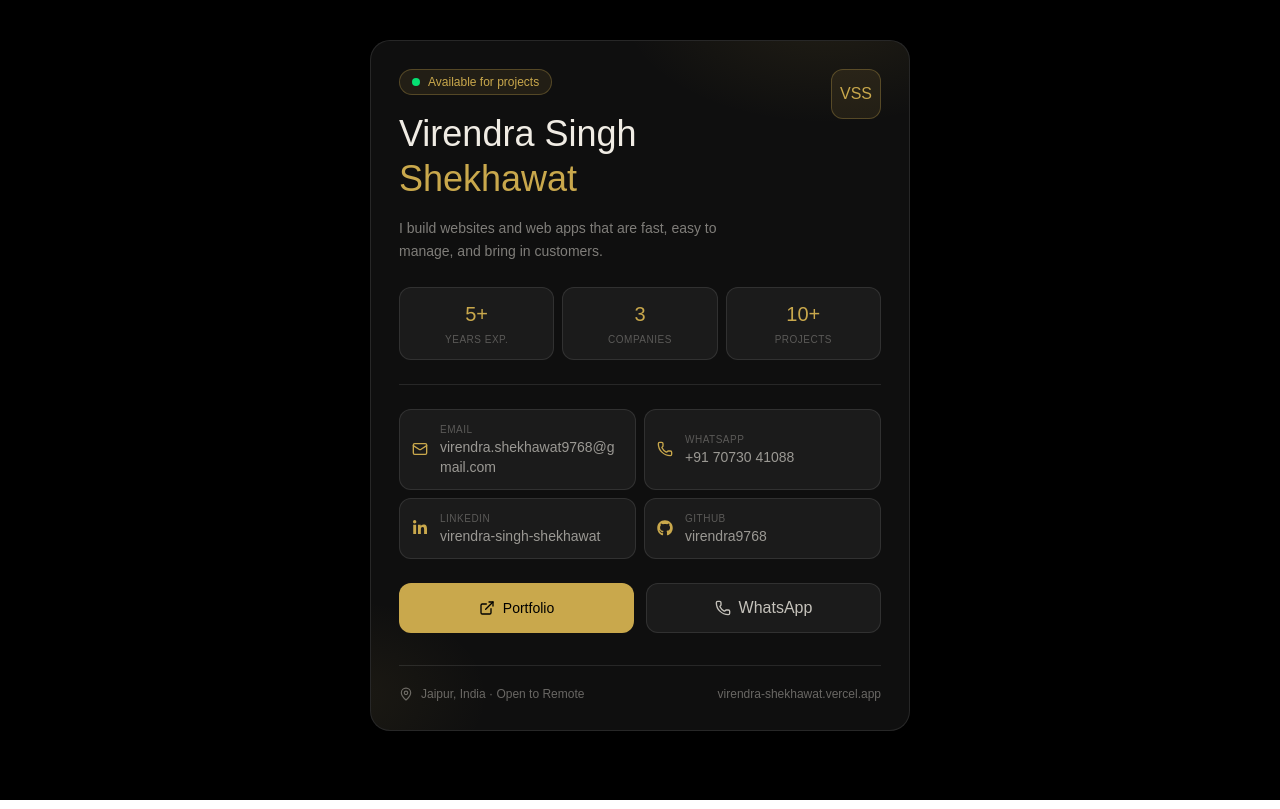
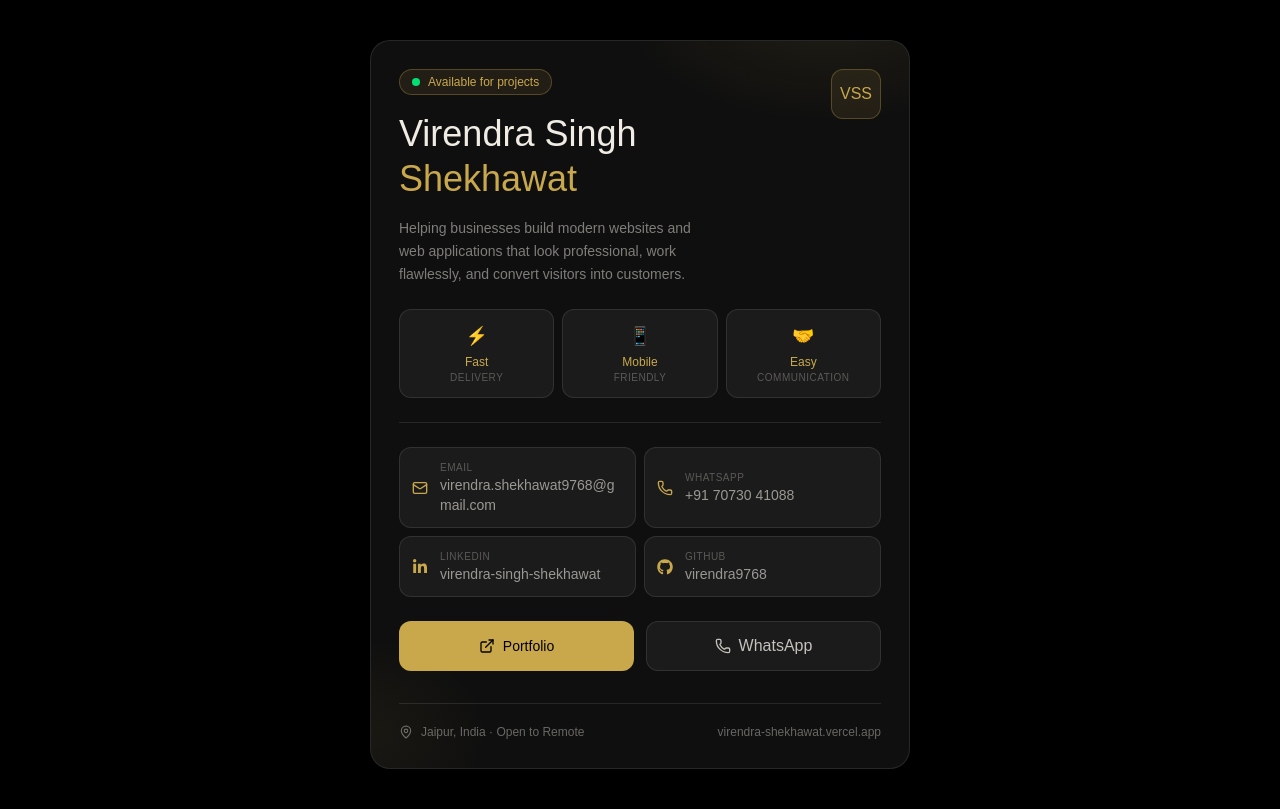
Before and after one commit to virendra9768/virendra-shekhawat, a Next.js app: page /card in a window 1280 px wide. Built offline with nearby package versions, Linux system fonts and the light colour scheme.

Commit message:
feat: update business card description and add benefit cards

```diff
--- a/src/app/card/page.tsx
+++ b/src/app/card/page.tsx
@@ -32,9 +32,9 @@ export default function BusinessCardPage() {
                 </h1>
 
                 <p className="mt-4 max-w-[320px] text-sm leading-relaxed text-[#f0ece4]/50">
-                  I build websites and web apps that are
-                  fast, easy to manage, and bring in
-                  customers.
+                  Helping businesses build modern websites
+                  and web applications that look professional,
+                  work flawlessly, and convert visitors into customers.
                 </p>
               </div>
 
@@ -45,11 +45,23 @@ export default function BusinessCardPage() {
 
             <div className="grid grid-cols-3 gap-2">
 
-              <Stat value="5+" label="Years Exp." />
+              <BenefitCard
+                icon="⚡"
+                title="Fast"
+                subtitle="Delivery"
+              />
 
-              <Stat value="3" label="Companies" />
+              <BenefitCard
+                icon="📱"
+                title="Mobile"
+                subtitle="Friendly"
+              />
 
-              <Stat value="10+" label="Projects" />
+              <BenefitCard
+                icon="🤝"
+                title="Easy"
+                subtitle="Communication"
+              />
 
             </div>
 
@@ -88,7 +100,6 @@ export default function BusinessCardPage() {
             </div>
 
             <div className="mt-6 grid grid-cols-2 gap-3">
-
               <a
                 href="https://www.virendra-shekhawat.vercel.app"
                 target="_blank"
@@ -97,7 +108,6 @@ export default function BusinessCardPage() {
                 <ExternalLink size={16} />
                 Portfolio
               </a>
-
               <a
                 href="https://wa.me/917073041088"
                 target="_blank"
@@ -106,7 +116,6 @@ export default function BusinessCardPage() {
                 <Phone size={16} />
                 WhatsApp
               </a>
-
             </div>
 
             <div className="mt-8 flex items-center justify-between border-t border-white/10 pt-5">
@@ -133,21 +142,27 @@ export default function BusinessCardPage() {
   );
 }
 
-function Stat({
-  value,
-  label,
+function BenefitCard({
+  icon,
+  title,
+  subtitle,
 }: {
-  value: string;
-  label: string;
+  icon: string;
+  title: string;
+  subtitle: string;
 }) {
   return (
     <div className="rounded-xl border border-white/10 bg-white/5 p-3 text-center">
-      <div className="text-xl font-medium text-[#c9a84c]">
-        {value}
+      <div className="text-lg mb-1">
+        {icon}
       </div>
 
-      <div className="mt-1 text-[10px] uppercase tracking-wider text-[#f0ece4]/30">
-        {label}
+      <div className="text-xs font-medium text-[#c9a84c]">
+        {title}
+      </div>
+
+      <div className="text-[10px] uppercase tracking-wider text-[#f0ece4]/30">
+        {subtitle}
       </div>
     </div>
   );
```
